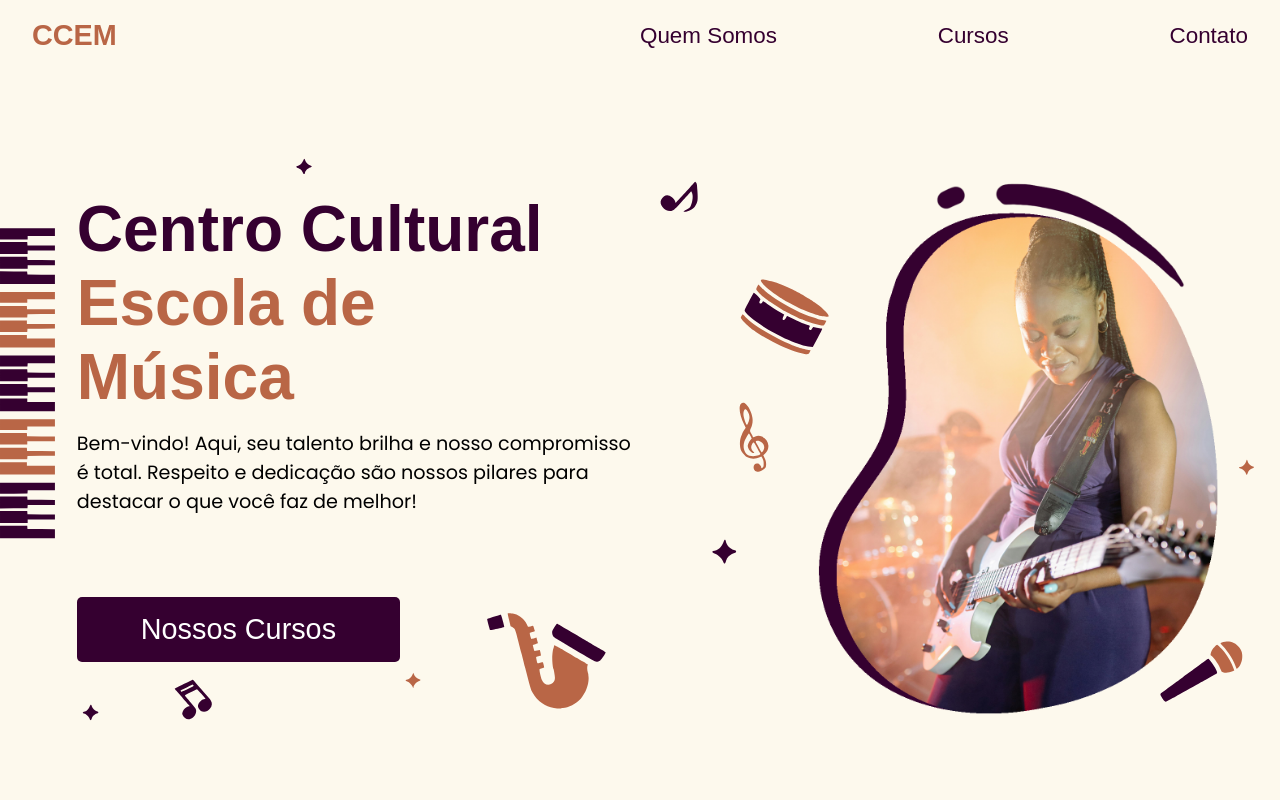
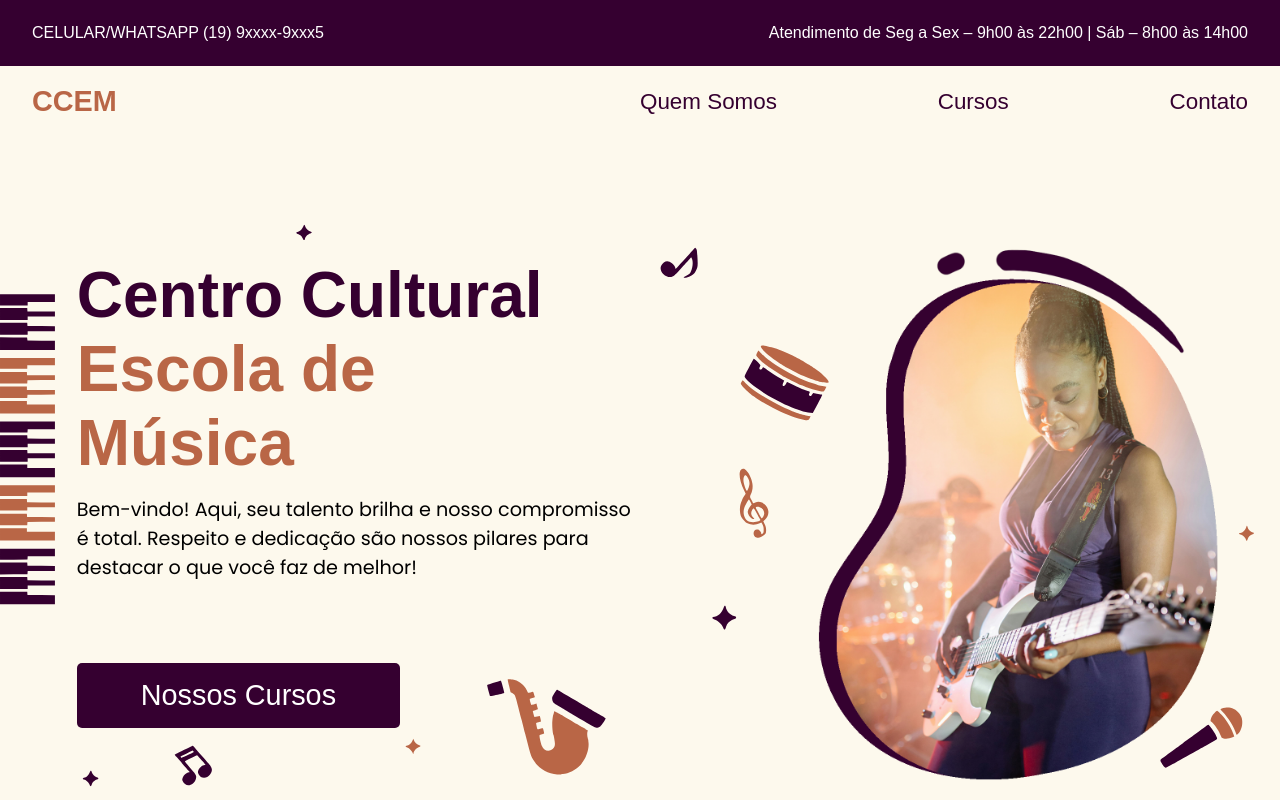
Before and after one commit to ulissesmarciano/site-react-ccem-escola-de-musica, a React (Create React App) app: page / in a window 1280 px wide. Shown: the top 800 px of the page. Built offline with nearby package versions, Linux system fonts and the light colour scheme; a web font is replaced by a local one.

Commit message:
Atualização: Importação do novo componente na homepage

```diff
--- a/src/pages/HomeScreen/index.jsx
+++ b/src/pages/HomeScreen/index.jsx
@@ -4,14 +4,16 @@ import Header from '../../components/Header';
 import GreetingsSection from '../../components/GreetingsSection';
 import CoursesSection from '../../components/CoursesSection';
 import Footer from '../../components/Footer';
+import ContactHeader from '../../components/ContactHeader';
 
 function HomeScreen() {
   return (<>
-    <Header/>
+    <ContactHeader />
+    <Header />
     <main>
-        <GreetingsSection />
-        <CoursesSection />
-        <Footer />
+      <GreetingsSection />
+      <CoursesSection />
+      <Footer />
     </main>
   </>);
 };
```
